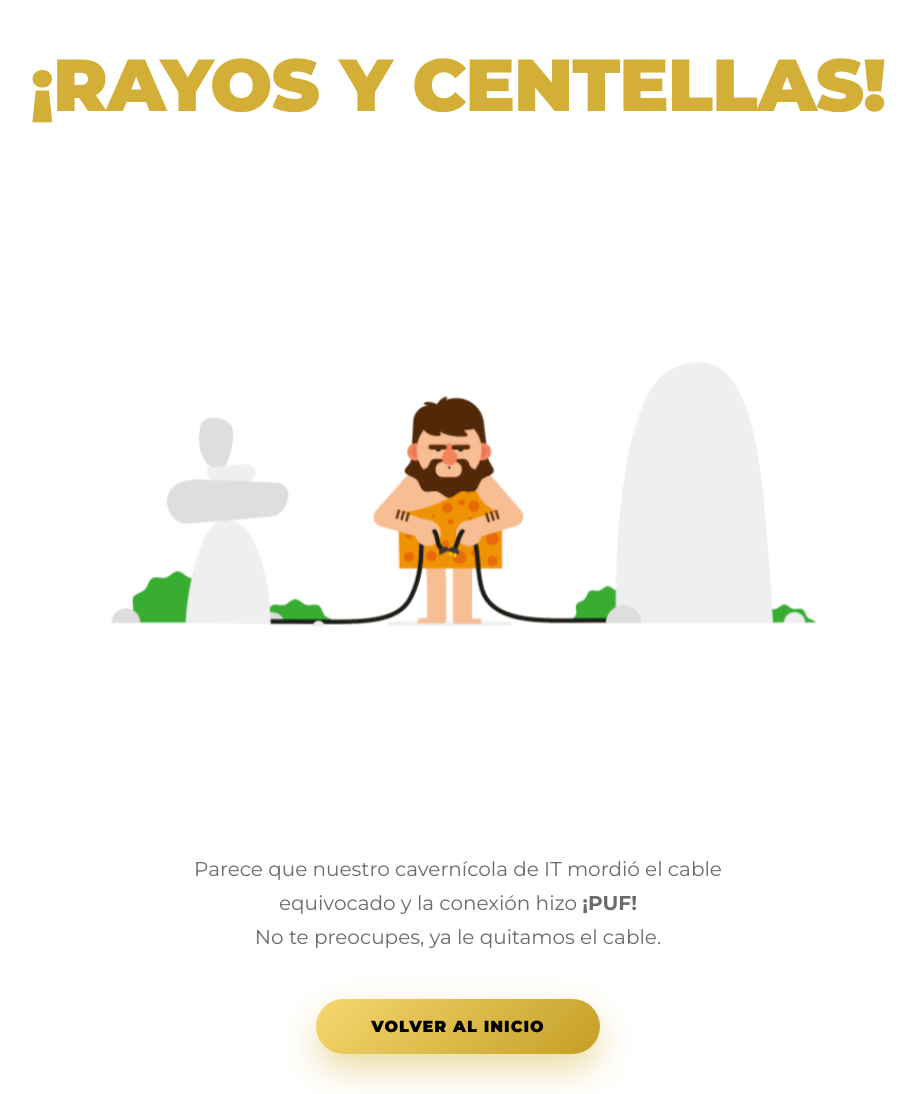
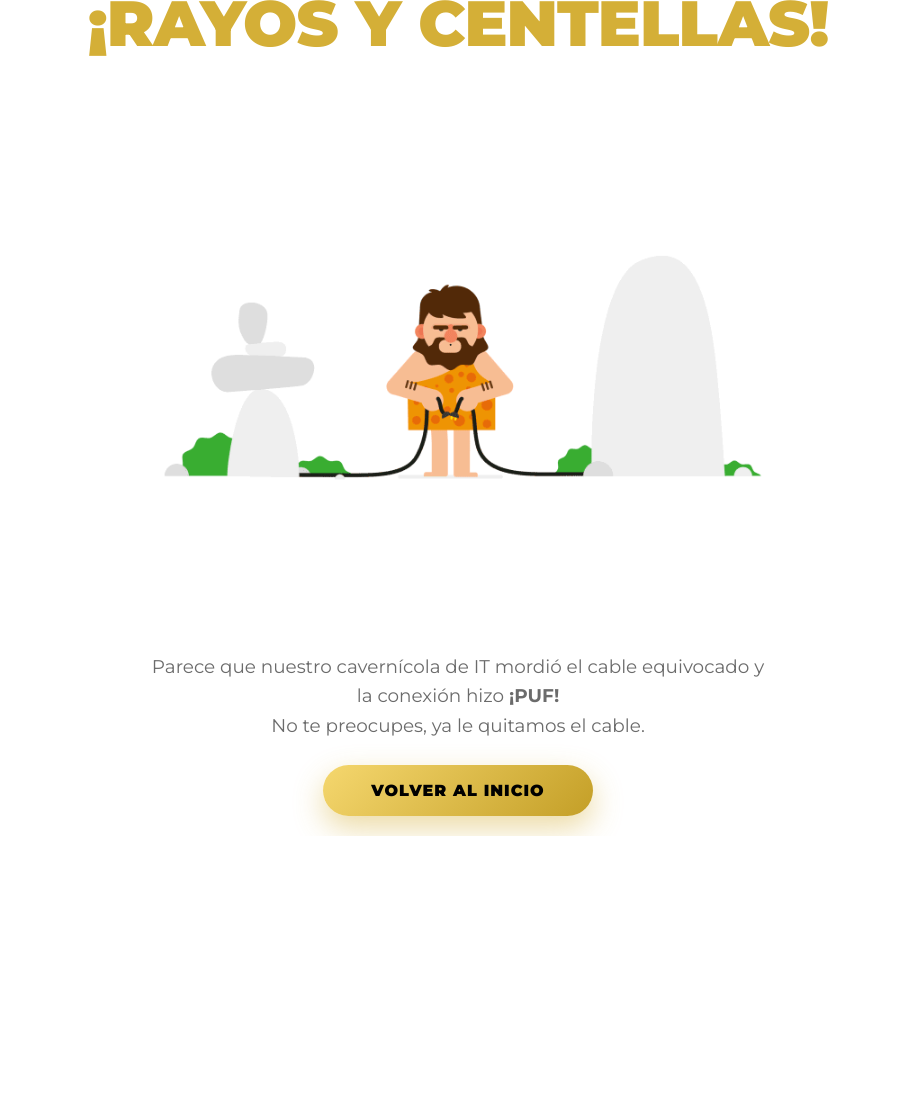
Before and after one commit to Alemancito/SilverBack-app, a Django app: template appointments/templates/appointments/error_general.html in a window 1280 px wide. Shown: the whole page, without its empty margins (182-1098 px from the left). After the commit the page ends 836 px from the top, so only its background shows below. Run offline with Django 5.2, Linux system fonts and the light colour scheme; the template is opened without the code that fills it, so the values that code supplies are empty.

Commit message:
modificando el template error_general otra vez jaja

```diff
--- a/appointments/templates/appointments/error_general.html
+++ b/appointments/templates/appointments/error_general.html
@@ -12,7 +12,6 @@
     <style>
         :root {
             --gold: #d4af37;
-            --dark: #1f1f1f;
             --gray: #6b6b6b;
         }
 
@@ -22,39 +21,42 @@
 
         body {
             margin: 0;
-            min-height: 100vh;
+            height: 100vh;
             background: #ffffff;
             font-family: 'Montserrat', sans-serif;
             display: flex;
             align-items: center;
             justify-content: center;
             text-align: center;
+            overflow: hidden; /* 🔑 evita scrollbar */
         }
 
         .container {
             max-width: 1100px;
             width: 100%;
-            padding: 40px 20px;
+            padding: 20px;
+            display: flex;
+            flex-direction: column;
+            align-items: center;
+            justify-content: center;
         }
 
         /* ---------- TÍTULO ---------- */
         h1 {
-            font-size: clamp(2.8rem, 6vw, 4.6rem);
+            font-size: clamp(2.5rem, 5vw, 4rem);
             font-weight: 900;
-            margin: 0 0 30px 0;
+            margin: 0 0 20px 0;
             letter-spacing: -1px;
             color: var(--gold);
-            animation: fadeDown 0.8s ease forwards;
         }
 
         /* ---------- GIF ---------- */
         .gif-wrapper {
-            margin: 40px auto 45px;
-            animation: zoomFade 1s ease forwards;
+            margin: 10px 0 20px;
         }
 
         .gif-wrapper img {
-            width: min(850px, 95%);
+            width: min(720px, 90%);
             height: auto;
             display: block;
             margin: auto;
@@ -62,22 +64,20 @@
 
         /* ---------- TEXTO ---------- */
         .content {
-            max-width: 640px;
-            margin: auto;
-            animation: fadeUp 1s ease forwards;
+            max-width: 620px;
         }
 
         .content p {
-            font-size: 1.25rem;
-            line-height: 1.7;
+            font-size: 1.15rem;
+            line-height: 1.6;
             color: var(--gray);
-            margin-bottom: 45px;
+            margin: 0 0 25px;
         }
 
         /* ---------- BOTÓN ---------- */
         .btn {
             display: inline-block;
-            padding: 18px 55px;
+            padding: 16px 48px;
             border-radius: 50px;
             background: linear-gradient(135deg, #f5d76e, #c49f27);
             color: #000;
@@ -85,40 +85,33 @@
             text-transform: uppercase;
             letter-spacing: 1px;
             text-decoration: none;
-            box-shadow: 0 15px 35px rgba(212, 175, 55, 0.45);
-            transition: all 0.35s ease;
+            box-shadow: 0 12px 30px rgba(212, 175, 55, 0.45);
+            transition: all 0.3s ease;
         }
 
         .btn:hover {
-            transform: translateY(-6px);
-            box-shadow: 0 25px 45px rgba(212, 175, 55, 0.65);
-        }
-
-        /* ---------- ANIMACIONES ---------- */
-        @keyframes fadeDown {
-            from { opacity: 0; transform: translateY(-30px); }
-            to { opacity: 1; transform: translateY(0); }
-        }
-
-        @keyframes fadeUp {
-            from { opacity: 0; transform: translateY(40px); }
-            to { opacity: 1; transform: translateY(0); }
-        }
-
-        @keyframes zoomFade {
-            from { opacity: 0; transform: scale(0.96); }
-            to { opacity: 1; transform: scale(1); }
+            transform: translateY(-4px);
+            box-shadow: 0 18px 40px rgba(212, 175, 55, 0.6);
         }
 
         /* ---------- MOBILE ---------- */
         @media (max-width: 600px) {
+            h1 {
+                font-size: 2.2rem;
+                margin-bottom: 15px;
+            }
+
+            .gif-wrapper img {
+                width: 95%;
+            }
+
             .content p {
-                font-size: 1.1rem;
+                font-size: 1rem;
+                margin-bottom: 20px;
             }
 
             .btn {
-                width: 85%;
-                padding: 16px 30px;
+                padding: 14px 36px;
             }
         }
     </style>
```
